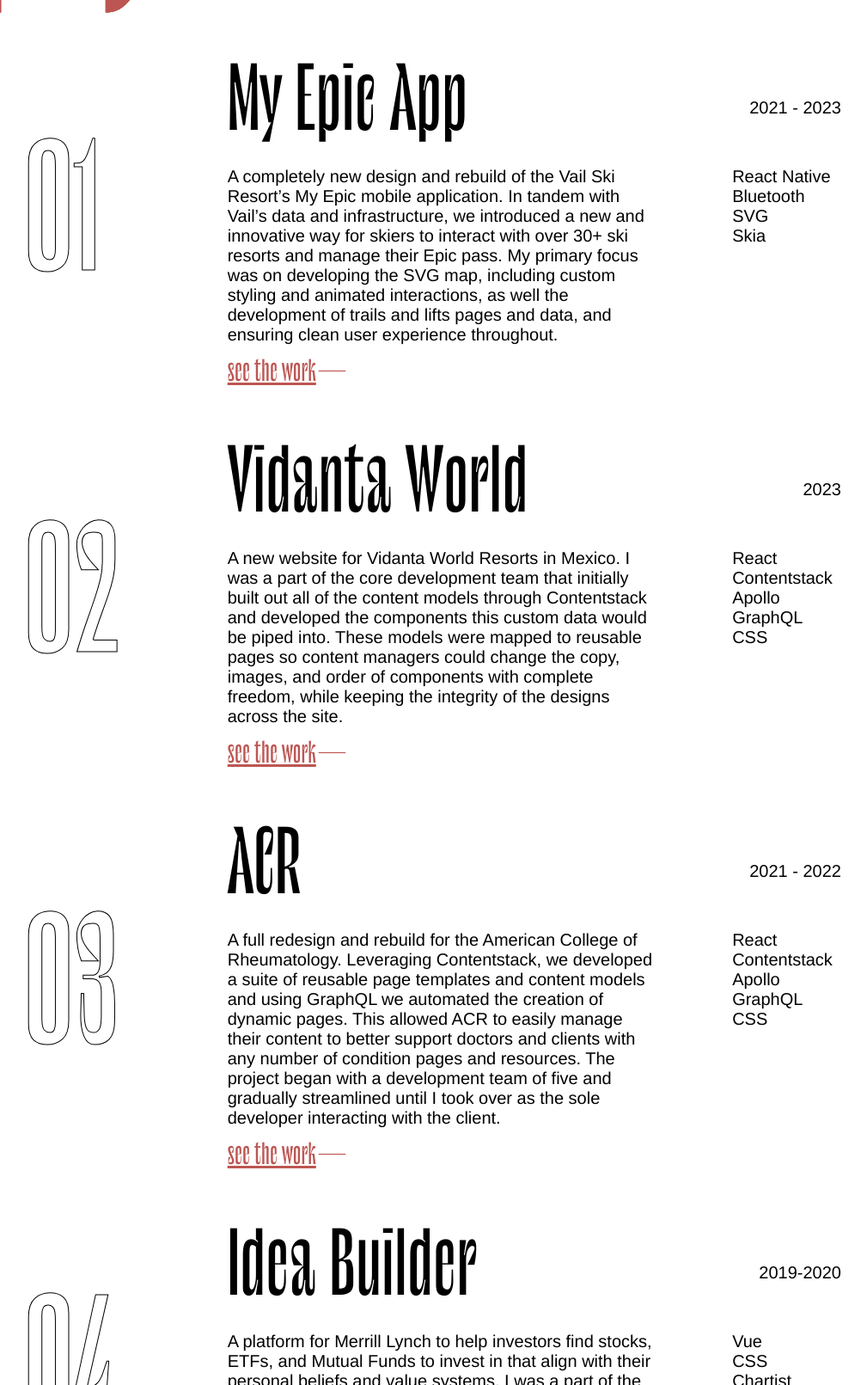
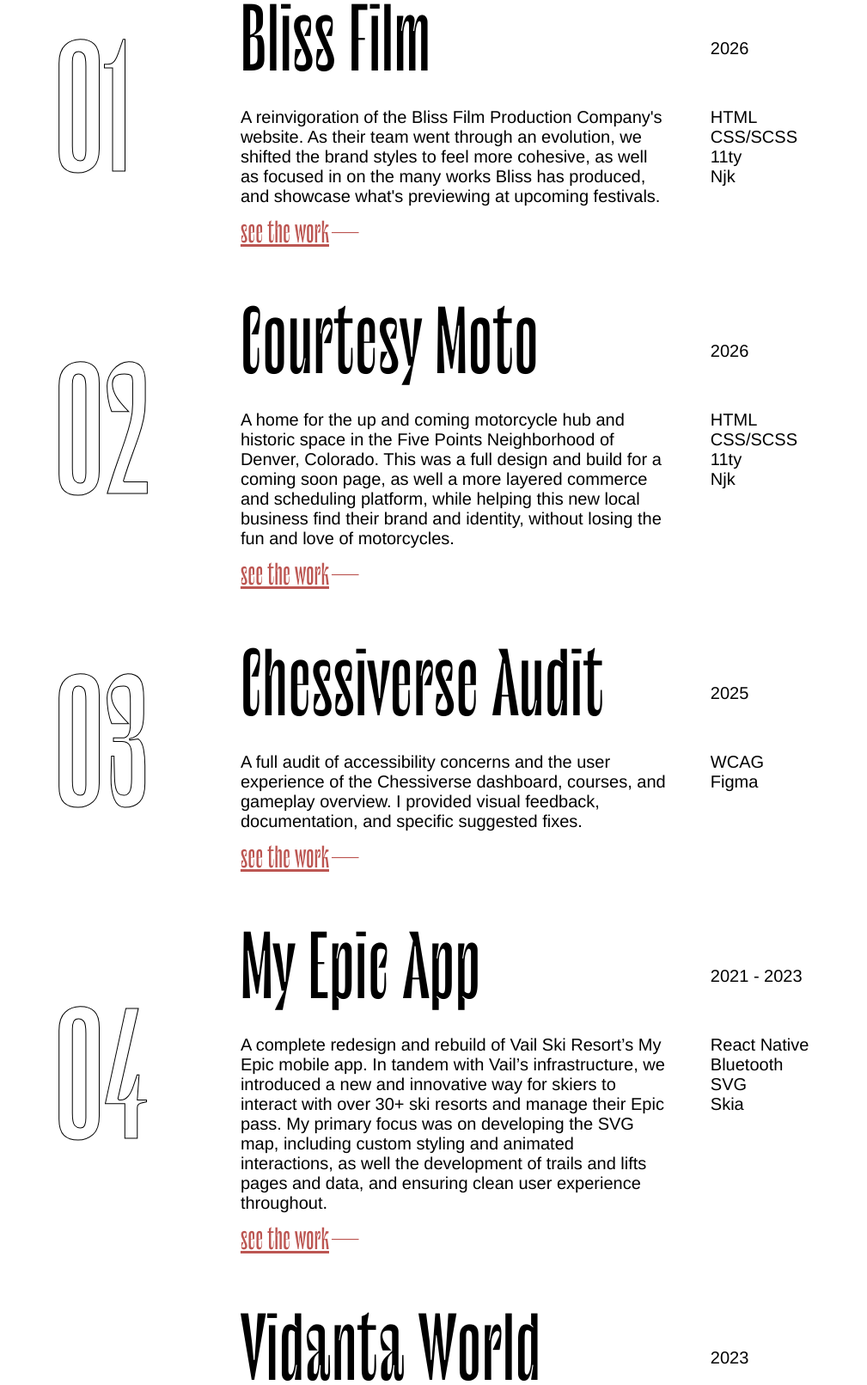
Before and after one commit to bryn-newell/vanilla-portfolio-revamp, an Eleventy site: page src/index.njk in a window 1280 px wide. Shown: the part 2630-4241 px from the top of the page at 86% size, without its empty margins (161-1170 px from the left). Built offline with nearby package versions, Linux system fonts and the light colour scheme; Eleventy itself is replaced by a stand-in of ours; files that its build step writes are made by us from their sources; files whose address does not match are found by name.

Commit message:
✏️  Updating new projects and editing my about/now text

```diff
--- a/src/_data/projects.json
+++ b/src/_data/projects.json
@@ -1,24 +1,38 @@
 [
+  {
+    "title": "Bliss Film",
+    "date": "2026",
+    "description": "A reinvigoration of the Bliss Film Production Company's website. As their team went through an evolution, we shifted the brand styles to feel more cohesive, as well as focused in on the many works Bliss has produced, and showcase what's previewing at upcoming festivals.",
+    "tools": ["HTML", "CSS/SCSS", "11ty", "Njk"],
+    "link": "https://bliss.film/"
+  },
+  {
+    "title": "Courtesy Moto",
+    "date": "2026",
+    "description": "A home for the up and coming motorcycle hub and historic space in the Five Points Neighborhood of Denver, Colorado. This was a full design and build for a coming soon page, as well a more layered commerce and scheduling platform, while helping this new local business find their brand and identity, without losing the fun and love of motorcycles.",
+    "tools": ["HTML", "CSS/SCSS", "11ty", "Njk"],
+    "link": "https://courtesymotoco.com/"
+  },
+  {
+    "title": "Chessiverse Audit",
+    "date": "2025",
+    "description": "A full audit of accessibility concerns and the user experience of the Chessiverse dashboard, courses, and gameplay overview. I provided visual feedback, documentation, and specific suggested fixes.",
+    "tools": ["WCAG", "Figma"],
+    "link": "https://chessiverse.com/dashboard"
+  },
   {
     "title": "My Epic App",
     "date": "2021 - 2023",
-    "description": "A completely new design and rebuild of the Vail Ski Resort’s My Epic mobile application. In tandem with Vail’s data and infrastructure, we introduced a new and innovative way for skiers to interact with over 30+ ski resorts and manage their Epic pass. My primary focus was on developing the SVG map, including custom styling and animated interactions, as well the development of trails and lifts pages and data, and ensuring clean user experience throughout.",
+    "description": "A complete redesign and rebuild of Vail Ski Resort’s My Epic mobile app. In tandem with Vail’s infrastructure, we introduced a new and innovative way for skiers to interact with over 30+ ski resorts and manage their Epic pass. My primary focus was on developing the SVG map, including custom styling and animated interactions, as well the development of trails and lifts pages and data, and ensuring clean user experience throughout.",
     "tools": ["React Native", "Bluetooth", "SVG", "Skia"],
     "link": "https://www.epicpass.com/app.aspx"
   },
   {
     "title": "Vidanta World",
     "date": "2023",
-    "description": "A new website for Vidanta World Resorts in Mexico. I was a part of the core development team that initially built out all of the content models through Contentstack and developed the components this custom data would be piped into. These models were mapped to reusable pages so content managers could change the copy, images, and order of components with complete freedom, while keeping the integrity of the designs across the site.",
+    "description": "A new website for Vidanta World Resorts in Mexico. I was a part of the initial development team that built out all of the content models through Contentstack and developed the custom components their data would be piped into. These models were mapped to reusable pages so content managers could change the copy, images, and order of components with complete freedom, while keeping the integrity of the designs across the site.",
     "tools": ["React", "Contentstack", "Apollo", "GraphQL", "CSS"],
     "link": "https://www.vidantaworld.com/en"
-  },
-  {
-    "title": "ACR",
-    "date": "2021 - 2022",
-    "description": "A full redesign and rebuild for the American College of Rheumatology. Leveraging Contentstack, we developed a suite of reusable page templates and content models and using GraphQL we automated the creation of dynamic pages. This allowed ACR to easily manage their content to better support doctors and clients with any number of condition pages and resources. The project began with a development team of five and gradually streamlined until I took over as the sole developer interacting with the client.",
-    "tools": ["React", "Contentstack", "Apollo", "GraphQL", "CSS"],
-    "link": "https://rheumatology.org/"
   },
   {
     "title": "Idea Builder",
@@ -26,21 +40,5 @@
     "description": "A platform for Merrill Lynch to help investors find stocks, ETFs, and Mutual Funds to invest in that align with their personal beliefs and value systems. I was a part of the team that developed this platform from initial design, creating a whole new design-system and component library. I was especially focused on the project meeting WCAG 2.1 AAA standards and building out charts and data visualizations.",
     "tools": ["Vue", "CSS", "Chartist"],
     "link": "https://www.merrilledge.com/idea-builder"
-  },
-  {
-    "title": "Food Truck Slack Bot",
-    "date": "Spring 2019",
-    "description": "A custom office-wide Slack bot with custom AI to inform the company each day before lunch which food trucks were going to be in the area. The bot would scrape data from the food truck’s websites, google calendars, and tweets to determine schedules and location.",
-    "tools": [
-      "JavaScript",
-      "Node",
-      "Express",
-      "Slack",
-      "Next JS",
-      "cron-job",
-      "Twitter API",
-      "Google Calendar API"
-    ],
-    "link": "https://github.com/bryn-newell/food-truck-bot"
   }
 ]
--- a/src/index.njk
+++ b/src/index.njk
@@ -44,9 +44,6 @@ layout: layout.njk
       At the moment I'm located in Colorado, though I’m an avid traveler and have spent many moons doing the "digital
       nomad" thing. I also love motorcycles, yoga, and reading. If you’re nosy like me, or curious to hear more, take a
       peek at <a href="/now" class="link rosegold">what I’m up to now.</a>
-      <br /><br />
-      I’m currently looking for my next full-time remote role, so please peruse my site, my resume, and
-      <a href="mailto:bryn.codes@gmail.com" class="link rosegold">get in touch!</a>
     </p>
   </div>
 </section>
--- a/src/now.njk
+++ b/src/now.njk
@@ -17,15 +17,15 @@ pageDescription: Hear about what I'm up to now
   <h2 class="now__subheading">profesh life</h2>
   <p>Professionally my interest has always and still lies in beautiful user experience and writing front-end code. If I
     could spend all day writing vanilla CSS (or Sass), exploring new animation techniques, and updating sites to be
-    accessible for all, I would be a happy coder indeed. I’ve spent a lot of time being a “full stack engineer” and I
-    long for the day I can be front-end focused only. Building sites from scratch, working with designers, and
+    accessible for all, I would be a happy coder indeed. I spent many years being a “full stack engineer” and I'm elated
+    to be in my first design engineer role these days. Building sites from scratch, working with designers, and
     prioritizing the user above all is what makes me passionate about this work.</p>
 
   <h2 class="now__subheading">personal life</h2>
   <p>In my recent past, I spent almost two years living nomadically. Mostly journeying across Latin America, I learned
     Spanish along the way and would hop countries every month. I found myself drawn towards tiny surfing or jungle
     towns, where a bicycle and your two feet were the only thing you needed to get around. I also skipped over to
-    Vietnam and Cambodia for a stint, had a ‘wedding season’ that took me all across the US, and drove back and forth
+    Vietnam and Cambodia for a stint, and drove back and forth
     between Colorado and California no fewer than 4 times. Travel is my passion. Exploring cultures and hearing stories
     from the folks who live in different places brings me joy. Widening my perspective in any way I can and adventuring
     is what gives me life.</p>
--- a/src/styles/pages/home/_projects.scss
+++ b/src/styles/pages/home/_projects.scss
@@ -93,7 +93,8 @@
 			align-self: center;
 			grid-row: 1;
 			grid-column: 3;
-			text-align: right;
+			margin-inline-start: 16px;
+
 		}
 
 		&__description {
```
